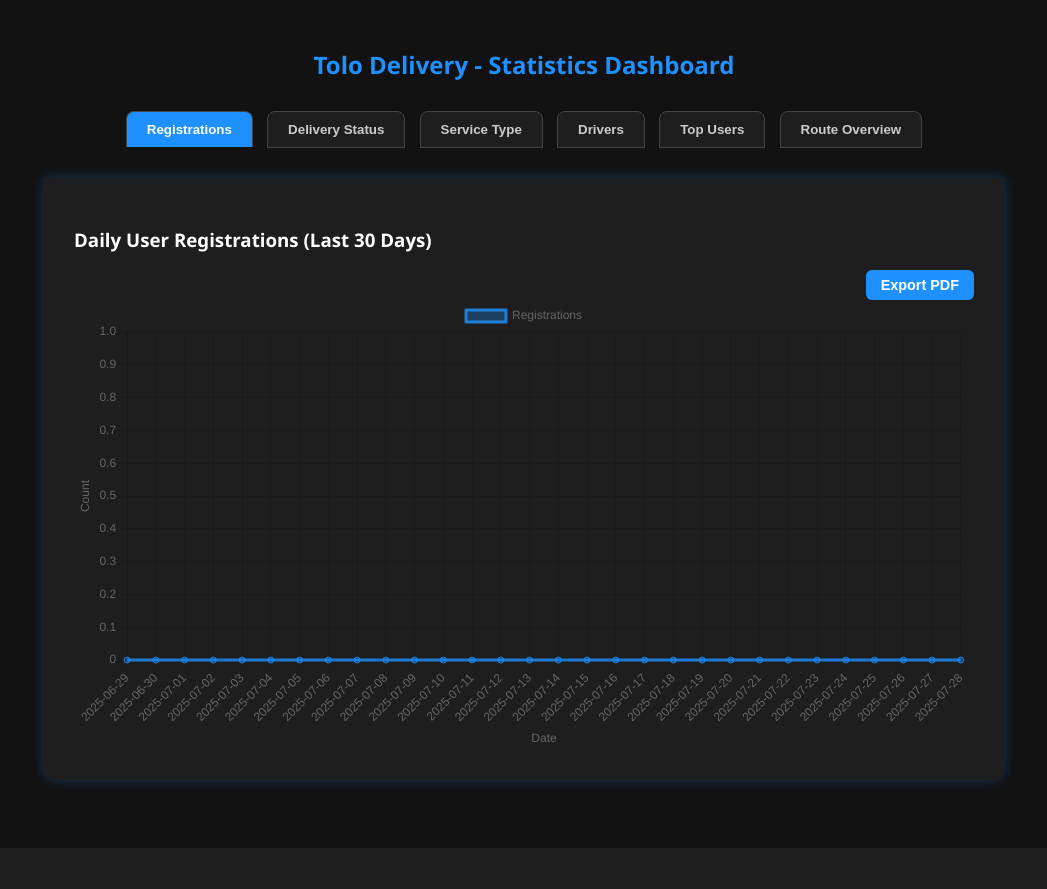
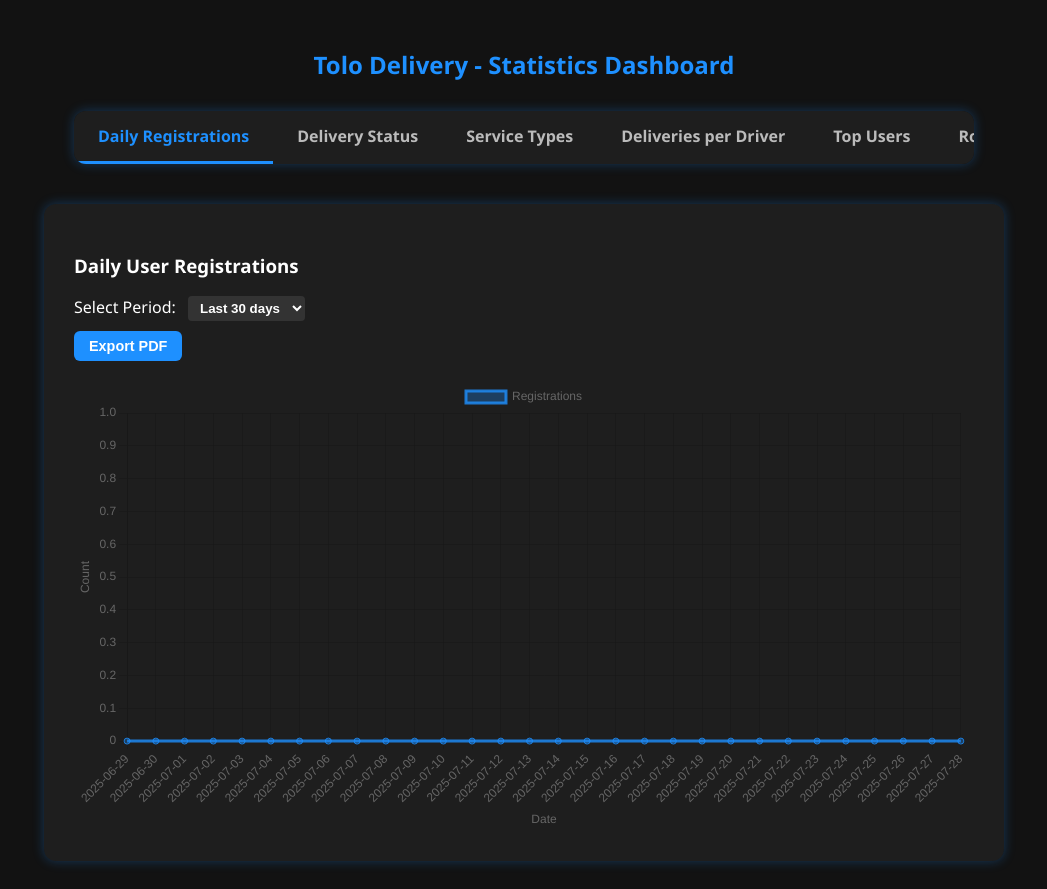
Before and after one commit to tinsae34/backend, a Flask app: page /statistics in a window 1280 px wide. Shown: the whole page, without its empty margins (116-1163 px from the left). Before the commit the page ends 792 px from the top, so only its background shows below. Run offline with Flask 3, Linux system fonts and the light colour scheme; data that the repository does not hold is empty; some libraries are stand-ins or nearby versions.

Commit message:
statistic update1

```diff
--- a/templates/statistics.html
+++ b/templates/statistics.html
@@ -4,8 +4,9 @@
 <head>
     <meta charset="UTF-8" />
     <title>Tolo Delivery Statistics</title>
+    <script src="https://cdn.jsdelivr.net/npm/chart.js"></script>
 
-    <script src="https://cdn.jsdelivr.net/npm/chart.js"></script>
+    <!-- PDF export libraries -->
     <script src="https://cdnjs.cloudflare.com/ajax/libs/jspdf/2.5.1/jspdf.umd.min.js"></script>
     <script src="https://cdnjs.cloudflare.com/ajax/libs/html2canvas/1.4.1/html2canvas.min.js"></script>
 
@@ -23,44 +24,55 @@
             color: #1e90ff;
         }
 
+        /* Tabs container */
         .tabs {
-            text-align: center;
-            margin-bottom: 30px;
+            max-width: 900px;
+            margin: 0 auto 40px auto;
+            background: #1e1e1e;
+            border-radius: 12px;
+            box-shadow: 0 0 12px rgba(30, 144, 255, 0.3);
+            display: flex;
+            overflow-x: auto;
+            user-select: none;
         }
 
-        .tab-button {
-            background: #1e1e1e;
-            color: #ccc;
-            border: 1px solid #444;
-            padding: 10px 20px;
-            margin: 0 5px;
+        .tab {
+            padding: 14px 24px;
             cursor: pointer;
-            font-weight: bold;
-            border-radius: 8px 8px 0 0;
+            color: #bbb;
+            font-weight: 600;
+            white-space: nowrap;
+            border-bottom: 3px solid transparent;
+            transition: color 0.3s ease, border-bottom-color 0.3s ease;
         }
 
-        .tab-button.active {
-            background: #1e90ff;
-            color: white;
-            border-bottom: none;
+        .tab:hover {
+            color: #1e90ff;
         }
 
+        .tab.active {
+            color: #1e90ff;
+            border-bottom-color: #1e90ff;
+            font-weight: 700;
+        }
+
+        /* Tab content containers */
         .tab-content {
+            max-width: 900px;
+            margin: 0 auto;
+            background: #1e1e1e;
+            border-radius: 12px;
+            padding: 30px;
+            box-shadow: 0 0 12px rgba(30, 144, 255, 0.3);
             display: none;
-            background: #1e1e1e;
-            padding: 30px;
-            border-radius: 0 0 12px 12px;
-            box-shadow: 0 0 12px rgba(30, 144, 255, 0.3);
-            max-width: 900px;
-            margin: 0 auto 40px auto;
         }
 
         .tab-content.active {
             display: block;
         }
 
+        /* Export button */
         .export-pdf-btn {
-            float: right;
             background-color: #1e90ff;
             color: white;
             border: none;
@@ -71,6 +83,7 @@
             font-size: 0.9rem;
             transition: background-color 0.3s ease;
             user-select: none;
+            margin-bottom: 20px;
         }
 
         .export-pdf-btn:hover:not(:disabled) {
@@ -81,72 +94,124 @@
             background-color: #555;
             cursor: not-allowed;
         }
+
+        /* Period selector style */
+        #periodSelect {
+            margin-left: 8px;
+            padding: 4px 8px;
+            border-radius: 4px;
+            background: #333;
+            color: white;
+            border: none;
+            font-weight: 600;
+        }
     </style>
 </head>
 
 <body>
     <h2>Tolo Delivery - Statistics Dashboard</h2>
 
-    <div class="tabs">
-        <button class="tab-button active" data-tab="registrationsTab">Registrations</button>
-        <button class="tab-button" data-tab="statusTab">Delivery Status</button>
-        <button class="tab-button" data-tab="serviceTypeTab">Service Type</button>
-        <button class="tab-button" data-tab="driverTab">Drivers</button>
-        <button class="tab-button" data-tab="topUsersTab">Top Users</button>
-        <button class="tab-button" data-tab="routeTab">Route Overview</button>
+    <div class="tabs" role="tablist" aria-label="Statistics Tabs">
+        <div class="tab active" role="tab" tabindex="0" aria-selected="true" aria-controls="registrationsTab"
+            id="tab-registrations">Daily Registrations</div>
+        <div class="tab" role="tab" tabindex="-1" aria-selected="false" aria-controls="statusTab" id="tab-status">
+            Delivery Status</div>
+        <div class="tab" role="tab" tabindex="-1" aria-selected="false" aria-controls="serviceTypeTab"
+            id="tab-serviceType">Service Types</div>
+        <div class="tab" role="tab" tabindex="-1" aria-selected="false" aria-controls="driverTab" id="tab-driver">
+            Deliveries per Driver</div>
+        <div class="tab" role="tab" tabindex="-1" aria-selected="false" aria-controls="topUsersTab" id="tab-topUsers">
+            Top Users</div>
+        <div class="tab" role="tab" tabindex="-1" aria-selected="false" aria-controls="routeTab" id="tab-route">Route
+            Optimization</div>
     </div>
 
-    <div class="tab-content active" id="registrationsTab">
-        <h3>Daily User Registrations (Last 30 Days)</h3>
+    <!-- Tab Panels -->
+    <section id="registrationsTab" class="tab-content active" role="tabpanel" aria-labelledby="tab-registrations">
+        <h3>Daily User Registrations</h3>
+        <label for="periodSelect" style="display:block; margin-bottom:10px;">
+            Select Period:
+            <select id="periodSelect" aria-label="Select registration period">
+                <option value="7">Last 7 days</option>
+                <option value="14">Last 14 days</option>
+                <option value="30" selected>Last 30 days</option>
+            </select>
+        </label>
         <button class="export-pdf-btn" data-target="registrationsTab">Export PDF</button>
         <canvas id="registrationsChart"></canvas>
-    </div>
+    </section>
 
-    <div class="tab-content" id="statusTab">
+    <section id="statusTab" class="tab-content" role="tabpanel" aria-labelledby="tab-status">
         <h3>Delivery Status Breakdown</h3>
         <button class="export-pdf-btn" data-target="statusTab">Export PDF</button>
         <canvas id="statusChart"></canvas>
-    </div>
+    </section>
 
-    <div class="tab-content" id="serviceTypeTab">
+    <section id="serviceTypeTab" class="tab-content" role="tabpanel" aria-labelledby="tab-serviceType">
         <h3>Service Type Distribution</h3>
         <button class="export-pdf-btn" data-target="serviceTypeTab">Export PDF</button>
         <canvas id="serviceTypeChart"></canvas>
-    </div>
+    </section>
 
-    <div class="tab-content" id="driverTab">
+    <section id="driverTab" class="tab-content" role="tabpanel" aria-labelledby="tab-driver">
         <h3>Deliveries per Driver</h3>
         <button class="export-pdf-btn" data-target="driverTab">Export PDF</button>
         <canvas id="driverChart"></canvas>
-    </div>
+    </section>
 
-    <div class="tab-content" id="topUsersTab">
+    <section id="topUsersTab" class="tab-content" role="tabpanel" aria-labelledby="tab-topUsers">
         <h3>Top 5 Users by Deliveries</h3>
         <canvas id="topUsersChart"></canvas>
-    </div>
+    </section>
 
-    <div class="tab-content" id="routeTab">
+    <section id="routeTab" class="tab-content" role="tabpanel" aria-labelledby="tab-route">
         <h3>Route Optimization Overview</h3>
         <p>Average route length: {{ route_stats.average_route_km }} km</p>
         <p>Optimized routes: {{ route_stats.optimized_routes }}</p>
         <p>Non-optimized routes: {{ route_stats.non_optimized_routes }}</p>
-    </div>
+    </section>
 
     <script>
-        // Tab switching
-        document.querySelectorAll('.tab-button').forEach(button => {
-            button.addEventListener('click', () => {
-                document.querySelectorAll('.tab-button').forEach(btn => btn.classList.remove('active'));
-                document.querySelectorAll('.tab-content').forEach(tab => tab.classList.remove('active'));
+        // Tabs functionality
+        const tabs = document.querySelectorAll('.tab');
+        const tabContents = document.querySelectorAll('.tab-content');
 
-                button.classList.add('active');
-                document.getElementById(button.getAttribute('data-tab')).classList.add('active');
+        tabs.forEach(tab => {
+            tab.addEventListener('click', () => {
+                activateTab(tab.id);
+            });
+
+            tab.addEventListener('keydown', (e) => {
+                if (e.key === 'ArrowRight' || e.key === 'ArrowLeft') {
+                    let newIndex;
+                    const currentIndex = Array.from(tabs).indexOf(e.target);
+                    if (e.key === 'ArrowRight') {
+                        newIndex = (currentIndex + 1) % tabs.length;
+                    } else {
+                        newIndex = (currentIndex - 1 + tabs.length) % tabs.length;
+                    }
+                    tabs[newIndex].focus();
+                    activateTab(tabs[newIndex].id);
+                }
             });
         });
 
-        // Flask data injection
-        const registrationsLabels = {{ registrations_per_day.keys() | list | tojson }};
-        const registrationsData = {{ registrations_per_day.values() | list | tojson }};
+        function activateTab(tabId) {
+            tabs.forEach(tab => {
+                const selected = tab.id === tabId;
+                tab.classList.toggle('active', selected);
+                tab.setAttribute('aria-selected', selected);
+                tab.tabIndex = selected ? 0 : -1;
+            });
+
+            tabContents.forEach(content => {
+                content.classList.toggle('active', content.id === tabId.replace('tab', 'Tab'));
+            });
+        }
+
+        // Data from Flask
+        const registrationsLabelsFull = {{ registrations_per_day.keys() | list | tojson }};
+        const registrationsDataFull = {{ registrations_per_day.values() | list | tojson }};
 
         const statusLabels = {{ status_counts.keys() | list | tojson }};
         const statusData = {{ status_counts.values() | list | tojson }};
@@ -160,14 +225,15 @@
         const topUserLabels = {{ top_users | map(attribute = 0) | list | tojson }};
         const topUserData = {{ top_users | map(attribute = 1) | list | tojson }};
 
-        // Charts
-        new Chart(document.getElementById('registrationsChart'), {
+        // Registrations chart setup
+        const ctxRegistrations = document.getElementById('registrationsChart').getContext('2d');
+        let registrationsChart = new Chart(ctxRegistrations, {
             type: 'line',
             data: {
-                labels: registrationsLabels,
+                labels: registrationsLabelsFull,
                 datasets: [{
                     label: 'Registrations',
-                    data: registrationsData,
+                    data: registrationsDataFull,
                     borderColor: 'rgba(30, 144, 255, 0.8)',
                     backgroundColor: 'rgba(30, 144, 255, 0.3)',
                     fill: true,
@@ -185,6 +251,27 @@
             }
         });
 
+        // Update registrations chart based on period selected
+        const periodSelect = document.getElementById('periodSelect');
+        function updateRegistrationsChart(days) {
+            const labels = registrationsLabelsFull.slice(-days);
+            const data = registrationsDataFull.slice(-days);
+
+            registrationsChart.data.labels = labels;
+            registrationsChart.data.datasets[0].data = data;
+            registrationsChart.update();
+        }
+
+        periodSelect.addEventListener('change', () => {
+            updateRegistrationsChart(parseInt(periodSelect.value));
+        });
+
+        // Initialize with default period
+        updateRegistrationsChart(parseInt(periodSelect.value));
+
+        // Other charts initialization
+
+        // Delivery Status Pie Chart
         new Chart(document.getElementById('statusChart'), {
             type: 'pie',
             data: {
@@ -199,6 +286,7 @@
             options: { responsive: true }
         });
 
+        // Service Type Doughnut Chart
         new Chart(document.getElementById('serviceTypeChart'), {
             type: 'doughnut',
             data: {
@@ -213,6 +301,7 @@
             options: { responsive: true }
         });
 
+        // Deliveries per Driver Bar Chart
         new Chart(document.getElementById('driverChart'), {
             type: 'bar',
             data: {
@@ -235,6 +324,7 @@
             }
         });
 
+        // Top 5 Users by Deliveries Horizontal Bar Chart
         new Chart(document.getElementById('topUsersChart'), {
             type: 'bar',
             data: {
@@ -257,7 +347,7 @@
             }
         });
 
-        // PDF Export
+        // PDF export functionality
         const { jsPDF } = window.jspdf;
 
         document.querySelectorAll('.export-pdf-btn').forEach(button => {
@@ -281,12 +371,21 @@
                     });
 
                     const imgData = canvas.toDataURL('image/png');
+
                     const pdf = new jsPDF('p', 'mm', 'a4');
                     const pdfWidth = pdf.internal.pageSize.getWidth();
                     const pdfHeight = (canvas.height * pdfWidth) / canvas.width;
 
                     pdf.addImage(imgData, 'PNG', 0, 0, pdfWidth, pdfHeight);
-                    pdf.save(targetId + '_Report.pdf');
+
+                    let fileName = targetId + '_Report.pdf';
+
+                    if (targetId === 'registrationsTab') {
+                        const selectedDays = periodSelect.value;
+                        fileName = `registrations_last_${selectedDays}_days_Report.pdf`;
+                    }
+
+                    pdf.save(fileName);
                 } catch (err) {
                     alert('Error generating PDF: ' + err.message);
                 } finally {
```
